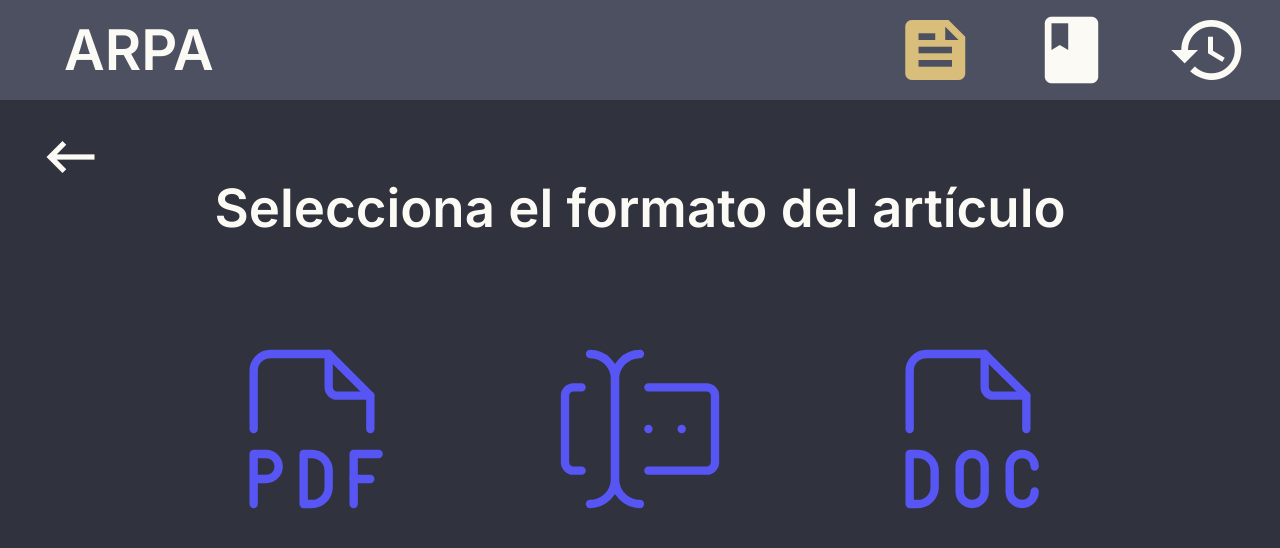
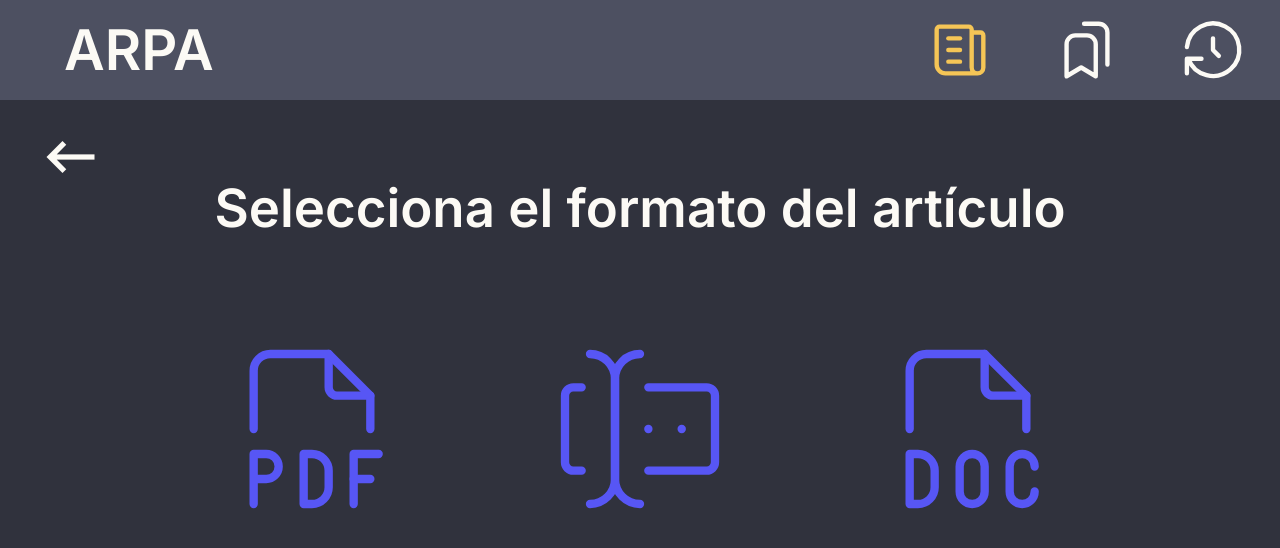
Before and after one commit to raxhacks/arpa-softtek, a Next.js app in the folder frontend/: page /CargarArchivos in a window 1280 px wide. Shown: the top 548 px of the page. Built offline with nearby package versions, Linux system fonts and the light colour scheme.

Commit message:
actualizar íconos del header

```diff
--- a/frontend/app/CargarArchivos/CargarArchivos.css
+++ b/frontend/app/CargarArchivos/CargarArchivos.css
@@ -94,15 +94,11 @@ div.ARPA_header{
   button.sections{
     border-width: 0px;
     background-color: transparent;
-    color: rgb(252, 250, 245);
     vertical-align: middle;
     padding: 0% 0% 0% 0%;
   }
-  button.sections:hover{
-    color: rgb(232, 221, 197);
-  }
-  button.sections:active{
-    color: rgb(217, 189, 122)
+  .icon-header:hover {
+    stroke: rgb(221, 198, 146);
   }
 
   button.arrow{
@@ -189,7 +185,7 @@ div.ARPA_header{
       position: relative;
     }
   }
-  .icon:hover {
+  .icon-format:hover {
     stroke: rgb(47, 49, 171);
   }
 
--- a/frontend/app/CargarArchivos/page.tsx
+++ b/frontend/app/CargarArchivos/page.tsx
@@ -12,17 +12,81 @@ import { useRouter } from 'next/navigation';
 import exp from "constants";
 
 function ActiveSectionButton(name: any) {
+  let svg = null;
+
+  if (name.text === "feed") {
+    svg = (
+      <svg xmlns="http://www.w3.org/2000/svg" className="icon-header icon-tabler icon-tabler-news" width="70" height="70" viewBox="0 0 24 24" stroke-width="1.5" stroke="#F5C556" fill="none" stroke-linecap="round" stroke-linejoin="round">
+        <path stroke="none" d="M0 0h24v24H0z" fill="none"/>
+        <path d="M16 6h3a1 1 0 0 1 1 1v11a2 2 0 0 1 -4 0v-13a1 1 0 0 0 -1 -1h-10a1 1 0 0 0 -1 1v12a3 3 0 0 0 3 3h11" />
+        <path d="M8 8l4 0" />
+        <path d="M8 12l4 0" />
+        <path d="M8 16l4 0" />
+      </svg>
+    );
+  }
+  else if (name.text === "book") {
+    svg = (
+      <svg xmlns="http://www.w3.org/2000/svg" className="icon-header icon-tabler icon-tabler-bookmarks" width="70" height="70" viewBox="0 0 24 24" stroke-width="1.5" stroke="#F5C556" fill="none" stroke-linecap="round" stroke-linejoin="round">
+        <path stroke="none" d="M0 0h24v24H0z" fill="none"/>
+        <path d="M15 10v11l-5 -3l-5 3v-11a3 3 0 0 1 3 -3h4a3 3 0 0 1 3 3z" />
+        <path d="M11 3h5a3 3 0 0 1 3 3v11" />
+      </svg>
+    );
+  }
+  else if (name.text === "history") {
+    svg = (
+      <svg xmlns="http://www.w3.org/2000/svg" className="icon-header icon-tabler icon-tabler-history" width="70" height="70" viewBox="0 0 24 24" stroke-width="1.5" stroke="#F5C556" fill="none" stroke-linecap="round" stroke-linejoin="round">
+        <path stroke="none" d="M0 0h24v24H0z" fill="none"/>
+        <path d="M12 8l0 4l2 2" />
+        <path d="M3.05 11a9 9 0 1 1 .5 4m-.5 5v-5h5" />
+      </svg>
+    );
+  }
+
   return (
     <button className="sections">
-      <i className="material-icons" style={{fontSize: "250%", verticalAlign: "middle", color: "rgb(217, 189, 122)"}}>{name.text}</i>
+      {svg}
     </button>
   );
 }
 
 function InactiveSectionButton(name: any) {
+  let svg = null;
+
+  if (name.text === "feed") {
+    svg = (
+      <svg xmlns="http://www.w3.org/2000/svg" className="icon-header icon-tabler icon-tabler-news" width="70" height="70" viewBox="0 0 24 24" stroke-width="1.5" stroke="#FCFAF5" fill="none" stroke-linecap="round" stroke-linejoin="round">
+        <path stroke="none" d="M0 0h24v24H0z" fill="none"/>
+        <path d="M16 6h3a1 1 0 0 1 1 1v11a2 2 0 0 1 -4 0v-13a1 1 0 0 0 -1 -1h-10a1 1 0 0 0 -1 1v12a3 3 0 0 0 3 3h11" />
+        <path d="M8 8l4 0" />
+        <path d="M8 12l4 0" />
+        <path d="M8 16l4 0" />
+      </svg>
+    );
+  }
+  else if (name.text === "book") {
+    svg = (
+      <svg xmlns="http://www.w3.org/2000/svg" className="icon-header icon-tabler icon-tabler-bookmarks" width="70" height="70" viewBox="0 0 24 24" stroke-width="1.5" stroke="#FCFAF5" fill="none" stroke-linecap="round" stroke-linejoin="round">
+        <path stroke="none" d="M0 0h24v24H0z" fill="none"/>
+        <path d="M15 10v11l-5 -3l-5 3v-11a3 3 0 0 1 3 -3h4a3 3 0 0 1 3 3z" />
+        <path d="M11 3h5a3 3 0 0 1 3 3v11" />
+      </svg>
+    );
+  }
+  else if (name.text === "history") {
+    svg = (
+      <svg xmlns="http://www.w3.org/2000/svg" className="icon-header icon-tabler icon-tabler-history" width="70" height="70" viewBox="0 0 24 24" stroke-width="1.5" stroke="#FCFAF5" fill="none" stroke-linecap="round" stroke-linejoin="round">
+        <path stroke="none" d="M0 0h24v24H0z" fill="none"/>
+        <path d="M12 8l0 4l2 2" />
+        <path d="M3.05 11a9 9 0 1 1 .5 4m-.5 5v-5h5" />
+      </svg>
+    );
+  }
+
   return (
     <button className="sections">
-      <i className="material-icons" style={{fontSize: "250%", verticalAlign: "middle"}}>{name.text}</i>
+      {svg}
     </button>
   );
 }
@@ -68,7 +132,7 @@ function FormatButton(main: any) {
 
   if (main.type === "PDF") {
     svg = (
-      <svg xmlns="http://www.w3.org/2000/svg" className="icon icon-tabler icon-tabler-file-type-pdf" width="200" height="200" viewBox="0 0 24 24" strokeWidth="1" stroke="#5756F5" fill="none" strokeLinecap="round" strokeLinejoin="round">
+      <svg xmlns="http://www.w3.org/2000/svg" className="icon-format icon-tabler icon-tabler-file-type-pdf" width="200" height="200" viewBox="0 0 24 24" strokeWidth="1" stroke="#5756F5" fill="none" strokeLinecap="round" strokeLinejoin="round">
         <path stroke="none" d="M0 0h24v24H0z" fill="none"/>
         <path d="M14 3v4a1 1 0 0 0 1 1h4" />
         <path d="M5 12v-7a2 2 0 0 1 2 -2h7l5 5v4" />
@@ -78,9 +142,10 @@ function FormatButton(main: any) {
         <path d="M11 15v6h1a2 2 0 0 0 2 -2v-2a2 2 0 0 0 -2 -2h-1z" />
       </svg>
     );
-  } else if (main.type === "URL") {
+  }
+  else if (main.type === "URL") {
     svg = (
-      <svg xmlns="http://www.w3.org/2000/svg" className="icon icon-tabler icon-tabler-forms" width="200" height="200" viewBox="0 0 24 24" stroke-width="1" stroke="#5756F5" fill="none" stroke-linecap="round" stroke-linejoin="round">
+      <svg xmlns="http://www.w3.org/2000/svg" className="icon-format icon-tabler icon-tabler-forms" width="200" height="200" viewBox="0 0 24 24" stroke-width="1" stroke="#5756F5" fill="none" stroke-linecap="round" stroke-linejoin="round">
         <path stroke="none" d="M0 0h24v24H0z" fill="none"/>
         <path d="M12 3a3 3 0 0 0 -3 3v12a3 3 0 0 0 3 3" />
         <path d="M6 3a3 3 0 0 1 3 3v12a3 3 0 0 1 -3 3" />
@@ -90,9 +155,10 @@ function FormatButton(main: any) {
         <path d="M13 12h.01" />
       </svg>
     );
-  } else if (main.type === "DOCX") {
+  }
+  else if (main.type === "DOCX") {
     svg = (
-      <svg xmlns="http://www.w3.org/2000/svg" className="icon icon-tabler icon-tabler-file-type-doc" width="200" height="200" viewBox="0 0 24 24" stroke-width="1" stroke="#5756F5" fill="none" stroke-linecap="round" stroke-linejoin="round">
+      <svg xmlns="http://www.w3.org/2000/svg" className="icon-format icon-tabler icon-tabler-file-type-doc" width="200" height="200" viewBox="0 0 24 24" stroke-width="1" stroke="#5756F5" fill="none" stroke-linecap="round" stroke-linejoin="round">
         <path stroke="none" d="M0 0h24v24H0z" fill="none"/>
         <path d="M14 3v4a1 1 0 0 0 1 1h4" />
         <path d="M5 12v-7a2 2 0 0 1 2 -2h7l5 5v4" />
```
